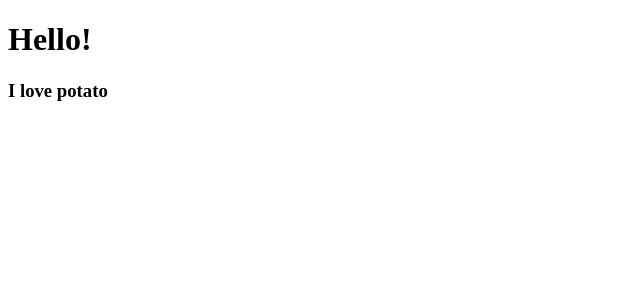
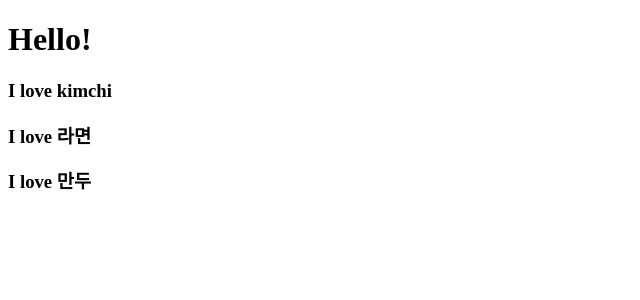
Before and after one commit to th7024/Movie_app, a React (Create React App) app: page / in a window 1280 px wide. Shown: the top 300 px of the page, without its empty margins (0-640 px from the left). Built offline with nearby package versions, Linux system fonts and the light colour scheme.

Commit message:
컵포넌트에 정보추가해서 사용하기props

```diff
--- a/src/App.js
+++ b/src/App.js
@@ -1,11 +1,17 @@
 import React from 'react';
-import Potato from './Potato';
+
+
+function Food({fav}) {   //기본형태 (props) props,fav == ({fav})
+  return <h3>I love {fav}</h3>
+}
 
 function App() {
   return (
   <div>
     <h1>Hello!</h1>
-    <Potato/>
+    <Food fav="kimchi"/>
+    <Food fav="라면"/>
+    <Food fav="만두"/>
   </div>
     );
 }
--- a/src/Potato.js
+++ /dev/null
@@ -1,6 +0,0 @@
-import React from "react";
-
-function Potato(){
-    return <h3>I love potato</h3>;
-}
-export default Potato;
```
Also changed, not shown: 1 other file (tests, documents, lock files or other folders).
